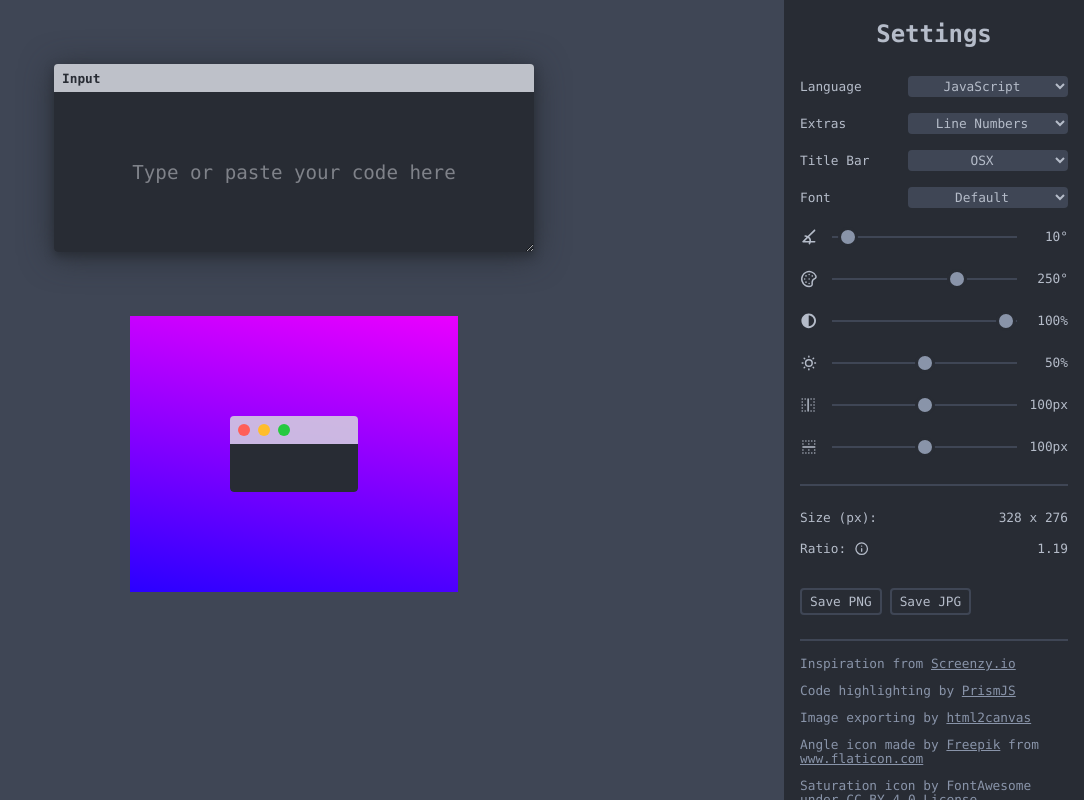
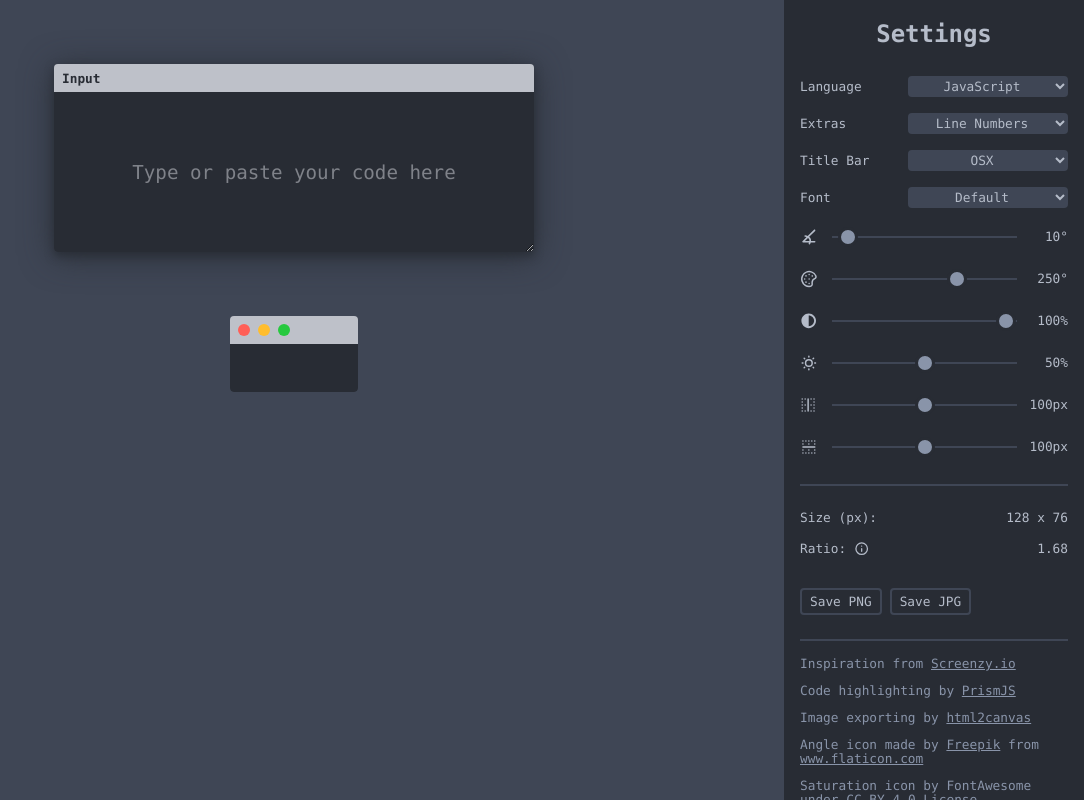
Before and after one commit to dczysz/snippety, a React (Create React App) app: page / in a window 1280 px wide. Shown: the whole page, without its empty margins (196-1280 px from the left). Built offline with nearby package versions, Linux system fonts and the light colour scheme.

Commit message:
Working* stopping point on typescript conversion

```diff
--- a/src/App.js
+++ b/src/App.tsx
@@ -16,7 +16,23 @@ import GlobalStyle from './components/styles/GlobalStyle';
 import StyledApp from './components/styles/App';
 import theme from './components/styles/theme';
 
-const initialState = {
+export type State = {
+  input: string;
+  angle: number;
+  hue: number;
+  saturation: number;
+  lightness: number;
+  paddingY: number;
+  paddingX: number;
+  width: number | null;
+  height: number | null;
+  language: string;
+  plugin: string;
+  titleBar: string;
+  font: string;
+};
+
+const initialState: State = {
   input: '',
   angle: 10,
   hue: 250,
@@ -32,7 +48,7 @@ const initialState = {
   font: fontTypes.DEFAULT.code,
 };
 
-const App = () => {
+const App: React.FC = () => {
   const [state, dispatch] = useReducer(reducer, initialState);
 
   return (
--- a/src/components/CodeInput.js
+++ b/src/components/CodeInput.tsx
@@ -5,17 +5,18 @@ import { actionTypes } from '../store/types';
 import TitleBar from './TitleBar';
 import StyledCodeInput from './styles/CodeInput';
 
-const CodeInput = () => {
+const CodeInput: React.FC = () => {
   const [state, dispatch] = useContext(AppContext);
 
-  const filterInput = e => {
+  const filterInput = (e: React.KeyboardEvent<HTMLTextAreaElement>) => {
     // Handle tabs
     if (e.keyCode === 9) {
       e.preventDefault();
 
-      const currentInput = e.target.value;
-      const cursorStart = e.target.selectionStart;
-      const cursorEnd = e.target.selectionEnd;
+      const target = e.target as HTMLTextAreaElement;
+      const currentInput = target.value;
+      const cursorStart = target.selectionStart;
+      const cursorEnd = target.selectionEnd;
       const newOutput =
         currentInput.substring(0, cursorStart) +
         '  ' +
@@ -30,7 +31,7 @@ const CodeInput = () => {
 
   return (
     <StyledCodeInput showHint={state.input === ''}>
-      <TitleBar title="Input" />
+      <TitleBar title="Input" type="OSX" />
       <textarea
         value={state.input}
         onChange={e => {
--- a/src/components/Preview.js
+++ b/src/components/Preview.tsx
@@ -2,13 +2,14 @@ import React, { useContext, useRef, useEffect } from 'react';
 
 import { AppContext } from '../store/context';
 import { actionTypes } from '../store/types';
+import { State } from '../App';
 import TitleBar from './TitleBar';
 import CodePreview from './CodePreview';
 import StyledPreview, { StyledBackgroundContainer } from './styles/Preview';
 
 const Preview = () => {
-  const [state, dispatch] = useContext(AppContext);
-  const ref = useRef();
+  const [state, dispatch]: Array<State | any> = useContext(AppContext);
+  const ref = useRef<HTMLDivElement>(null!);
 
   useEffect(() => {
     const { offsetWidth, offsetHeight } = ref.current;
@@ -21,12 +22,12 @@ const Preview = () => {
       <StyledBackgroundContainer
         className="content"
         ref={ref}
-        angle={state.angle}
-        hue={state.hue}
-        saturation={state.saturation}
-        lightness={state.lightness}
-        paddingY={state.paddingY}
-        paddingX={state.paddingX}
+        // angle={state.angle}
+        // hue={state.hue}
+        // saturation={state.saturation}
+        // lightness={state.lightness}
+        // paddingY={state.paddingY}
+        // paddingX={state.paddingX}
       >
         <div className="content-container">
           <TitleBar type={state.titleBar} />
--- a/src/components/TitleBar.js
+++ b/src/components/TitleBar.tsx
@@ -2,8 +2,13 @@ import React from 'react';
 
 import StyledTitleBar from './styles/TitleBar';
 
-const TitleBar = ({ title, type }) => (
-  <StyledTitleBar title={title} type={type}>
+interface Props {
+  title?: string;
+  type?: string;
+}
+
+const TitleBar: React.FC<Props> = ({ title, type }) => (
+  <StyledTitleBar title={title}>
     {title ? <div>{title}</div> : <span />}
   </StyledTitleBar>
 );
--- a/src/components/styles/CodeInput.js
+++ b/src/components/styles/CodeInput.ts
@@ -39,7 +39,7 @@ const StyledCodeInput = styled.div`
     color: hsl(${p => p.theme.white});
     margin: 8px;
     pointer-events: none;
-    opacity: ${p => (p.showHint ? 0.5 : 0)};
+    opacity: ${(p: { showHint: boolean }) => (p.showHint ? 0.5 : 0)};
     font-size: 1.2rem;
     transition: opacity 0.1s;
   }
--- a/src/components/styles/Preview.js
+++ b/src/components/styles/Preview.ts
@@ -1,4 +1,19 @@
 import styled from 'styled-components';
+
+interface PreviewProps {
+  theme: {
+    br: string;
+  };
+}
+
+interface BgProps {
+  paddingY: number;
+  paddingX: number;
+  hue: number;
+  angle: number;
+  saturation: number;
+  lightness: number;
+}
 
 const StyledPreview = styled.section`
   display: flex;
@@ -9,13 +24,13 @@ const StyledPreview = styled.section`
   .content-container {
     min-width: 50%;
     max-height: 80%;
-    border-radius: ${p => p.theme.br};
+    border-radius: ${(p: PreviewProps) => p.theme.br};
     overflow: hidden;
     /* box-shadow: ${p => p.theme.bs}; //! Doesn't work with html2canvas */
   }
 `;
 
-const StyledBackgroundContainer = styled.div.attrs(p => ({
+const StyledBackgroundContainer = styled.div.attrs((p: BgProps) => ({
   style: {
     padding: `${p.paddingY}px ${p.paddingX}px`,
     backgroundImage:
@@ -25,7 +40,7 @@ const StyledBackgroundContainer = styled.div.attrs(p => ({
       ${p.angle}deg,
       hsl(${p.hue}, ${p.saturation}%, ${p.lightness}%),
       hsl(
-        ${parseInt(p.hue) + 45},
+        ${p.hue + 45},
         ${p.saturation + '%'},
         ${p.lightness + '%'}
       )
--- a/src/components/styles/TitleBar.js
+++ b/src/components/styles/TitleBar.ts
@@ -1,11 +1,19 @@
 import styled from 'styled-components';
+
+interface Props {
+  theme: {
+    titleBarHeight: number;
+  };
+  title?: string;
+  type?: string;
+}
 
 const TitleBar = styled.div`
   align-items: center;
   background: hsla(${p => p.theme.white}, 0.85);
   color: hsl(${p => p.theme.gray});
   display: flex;
-  height: ${p => (p.type === '' ? 0 : p.theme.titleBarHeight)};
+  height: ${(p: Props) => (p.type === '' ? 0 : p.theme.titleBarHeight)};
   padding-left: 0.25rem;
   transition: height 0.2s;
 
--- a/src/components/styles/theme.js
+++ /dev/null
@@ -1,14 +0,0 @@
-const theme = {
-  sidebarWidth: 300,
-  br: '4px',
-  white: '220, 10%, 85%',
-  gray: '220, 13%, 18%',
-  lightGray: '220, 15%, 29%',
-  lighterGray: '220, 16%, 60%',
-  lightestGray: '220, 16%, 75%',
-  danger: '338, 100%, 50%',
-  titleBarHeight: '1.75rem',
-};
-theme.bs = `0 4px 32px hsla(${theme.gray}, 0.9), 0 4px 8px hsla(${theme.gray}, 0.75)`;
-
-export default theme;
--- /dev/null
+++ b/src/components/styles/theme.ts
@@ -0,0 +1,29 @@
+type Theme = {
+  sidebarWidth: number;
+  br: string;
+  white: string;
+  gray: string;
+  lightGray: string;
+  lighterGray: string;
+  lightestGray: string;
+  danger: string;
+  titleBarHeight: string;
+  bs: string;
+};
+
+const gray = '220, 13%, 18%';
+
+const theme: Theme = {
+  sidebarWidth: 300,
+  br: '4px',
+  white: '220, 10%, 85%',
+  gray,
+  lightGray: '220, 15%, 29%',
+  lighterGray: '220, 16%, 60%',
+  lightestGray: '220, 16%, 75%',
+  danger: '338, 100%, 50%',
+  titleBarHeight: '1.75rem',
+  bs: `0 4px 32px hsla(${gray}, 0.9), 0 4px 8px hsla(${gray}, 0.75)`,
+};
+
+export default theme;
--- /dev/null
+++ b/src/react-app-env.d.ts
@@ -0,0 +1 @@
+/// <reference types="react-scripts" />
```
Also changed, not shown: tsconfig.json (added, +25 -0 lines), src/index.tsx (renamed from src/index.js), 1 other file (tests, documents, lock files or other folders).
